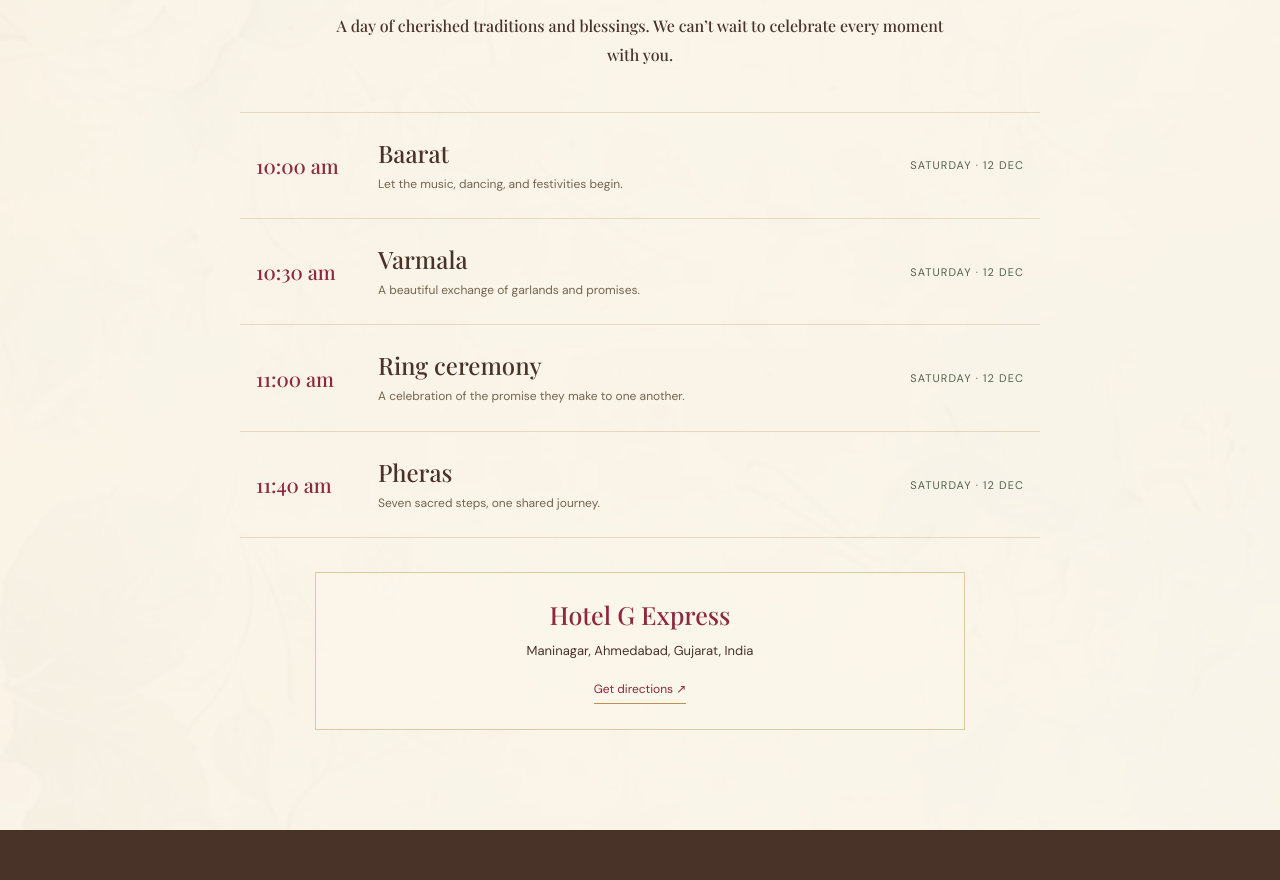
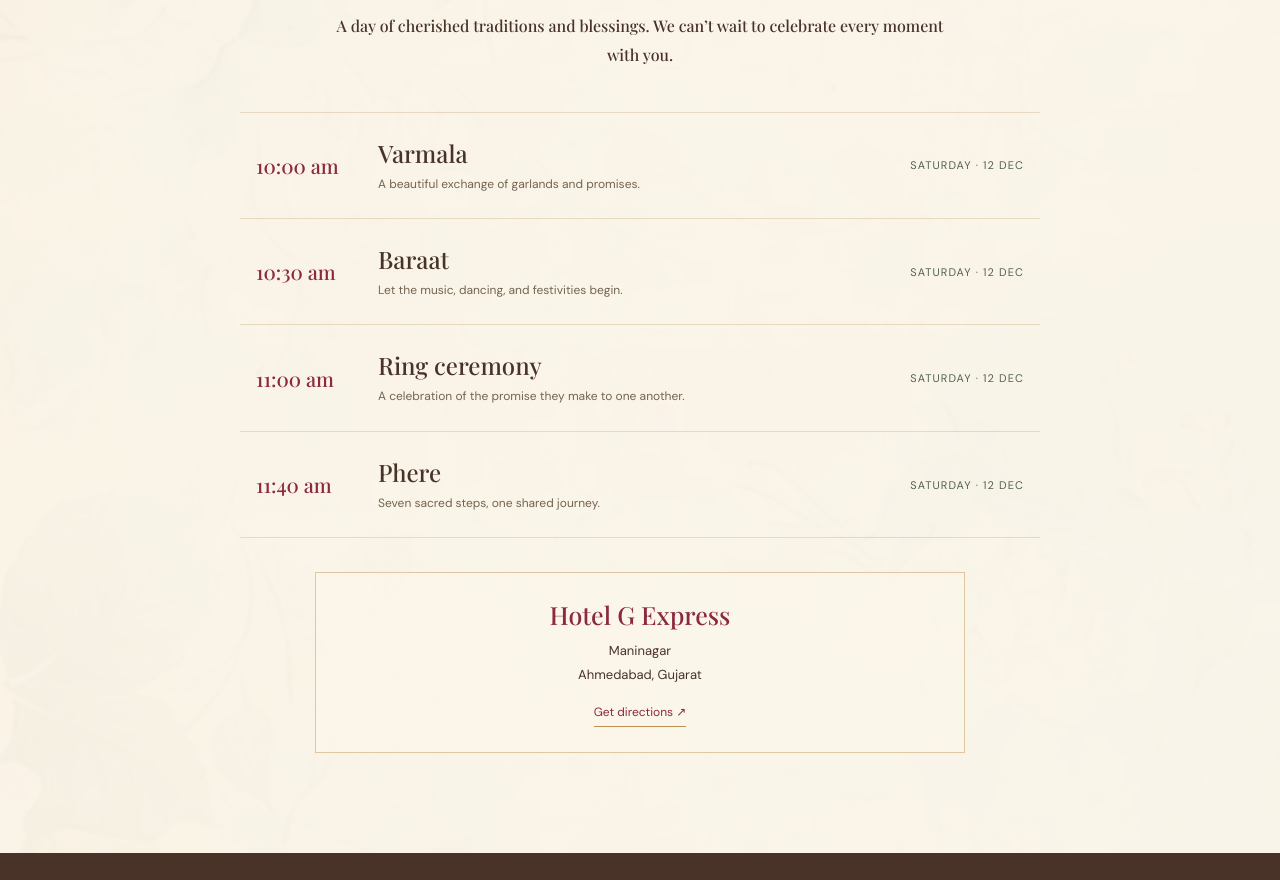
Before and after one commit to cpj-cpj/nikhil-shradha-wedding-invite, a plain HTML site: page index.html in a window 1280 px wide. Shown: the part 2941-3821 px from the top of the page. Drawn offline with nearby package versions, Linux system fonts and the light colour scheme; a web font is replaced by a local one.

Commit message:
Update schedule and venue details

```diff
--- a/index.html
+++ b/index.html
@@ -40,7 +40,7 @@
         <div class="section-kicker">A little surprise awaits</div><h2>Save the date</h2><p class="section-lead">A day of love, laughter, and new beginnings. Gently scratch the card to reveal when we say “I do.”</p>
         <div class="date-grid">
           <div><div class="scratch-frame"><div class="scratch-content"><span class="small">The wedding of</span><h3>Nikhil &amp; Shradha</h3><div class="date-numbers">12 · 12 · 26</div><div class="full-date">Saturday, 12 December 2026</div><div class="rule">❧</div><span class="small">Ahmedabad, Gujarat</span></div><canvas class="scratch-canvas" id="scratch" aria-label="Scratch to reveal the wedding date"></canvas></div><p class="scratch-note">Use your finger or mouse to reveal the date ✧</p></div>
-          <div class="date-copy"><h3>A promise, a lifetime, a celebration.</h3><p>Come celebrate the wedding of our 12 out of 12 couple, <strong>#NikShra</strong>. Your presence and blessings will make our day complete.</p><p>Join us at G Express Hotel at <strong>10:00 am sharp for the baarat</strong> and <strong>11:40 am for the pheras</strong>.</p><div class="date-place"><b>Where we meet</b><p>Hotel G Express<br>Maninagar, Ahmedabad, Gujarat, India</p><a class="outline-link" href="https://maps.app.goo.gl/GsjQh67EpLoYh2uq5" target="_blank" rel="noopener">Open in Google Maps ↗</a></div></div>
+          <div class="date-copy"><h3>A promise, a lifetime, a celebration.</h3><p>Come celebrate the wedding of our 12 out of 12 couple, <strong>#NikShra</strong>. Your presence and blessings will make our day complete.</p><div class="date-place"><b>We meet at</b><p>Hotel G Express<br>Maninagar<br>Ahmedabad, Gujarat</p><a class="outline-link" href="https://maps.app.goo.gl/GsjQh67EpLoYh2uq5" target="_blank" rel="noopener">Open in Google Maps ↗</a></div></div>
         </div>
       </div>
     </section>
@@ -54,12 +54,12 @@
     <section class="section ceremony-section" id="ceremony">
       <div class="section-inner"><div class="section-kicker">Saturday · 12 December 2026</div><h2>The ceremony</h2><p class="section-lead">A day of cherished traditions and blessings. We can’t wait to celebrate every moment with you.</p>
         <div class="schedule">
-          <article class="event"><div class="event-time">10:00 am</div><div><h3>Baarat</h3><p>Let the music, dancing, and festivities begin.</p></div><div class="event-day">Saturday · 12 Dec</div></article>
-          <article class="event"><div class="event-time">10:30 am</div><div><h3>Varmala</h3><p>A beautiful exchange of garlands and promises.</p></div><div class="event-day">Saturday · 12 Dec</div></article>
+          <article class="event"><div class="event-time">10:00 am</div><div><h3>Varmala</h3><p>A beautiful exchange of garlands and promises.</p></div><div class="event-day">Saturday · 12 Dec</div></article>
+          <article class="event"><div class="event-time">10:30 am</div><div><h3>Baraat</h3><p>Let the music, dancing, and festivities begin.</p></div><div class="event-day">Saturday · 12 Dec</div></article>
           <article class="event"><div class="event-time">11:00 am</div><div><h3>Ring ceremony</h3><p>A celebration of the promise they make to one another.</p></div><div class="event-day">Saturday · 12 Dec</div></article>
-          <article class="event"><div class="event-time">11:40 am</div><div><h3>Pheras</h3><p>Seven sacred steps, one shared journey.</p></div><div class="event-day">Saturday · 12 Dec</div></article>
+          <article class="event"><div class="event-time">11:40 am</div><div><h3>Phere</h3><p>Seven sacred steps, one shared journey.</p></div><div class="event-day">Saturday · 12 Dec</div></article>
         </div>
-        <div class="venue-card"><h3>Hotel G Express</h3><p>Maninagar, Ahmedabad, Gujarat, India</p><a class="outline-link" href="https://maps.app.goo.gl/GsjQh67EpLoYh2uq5" target="_blank" rel="noopener">Get directions ↗</a></div>
+        <div class="venue-card"><h3>Hotel G Express</h3><p>Maninagar<br>Ahmedabad, Gujarat</p><a class="outline-link" href="https://maps.app.goo.gl/GsjQh67EpLoYh2uq5" target="_blank" rel="noopener">Get directions ↗</a></div>
       </div>
     </section>
   </main>
```
